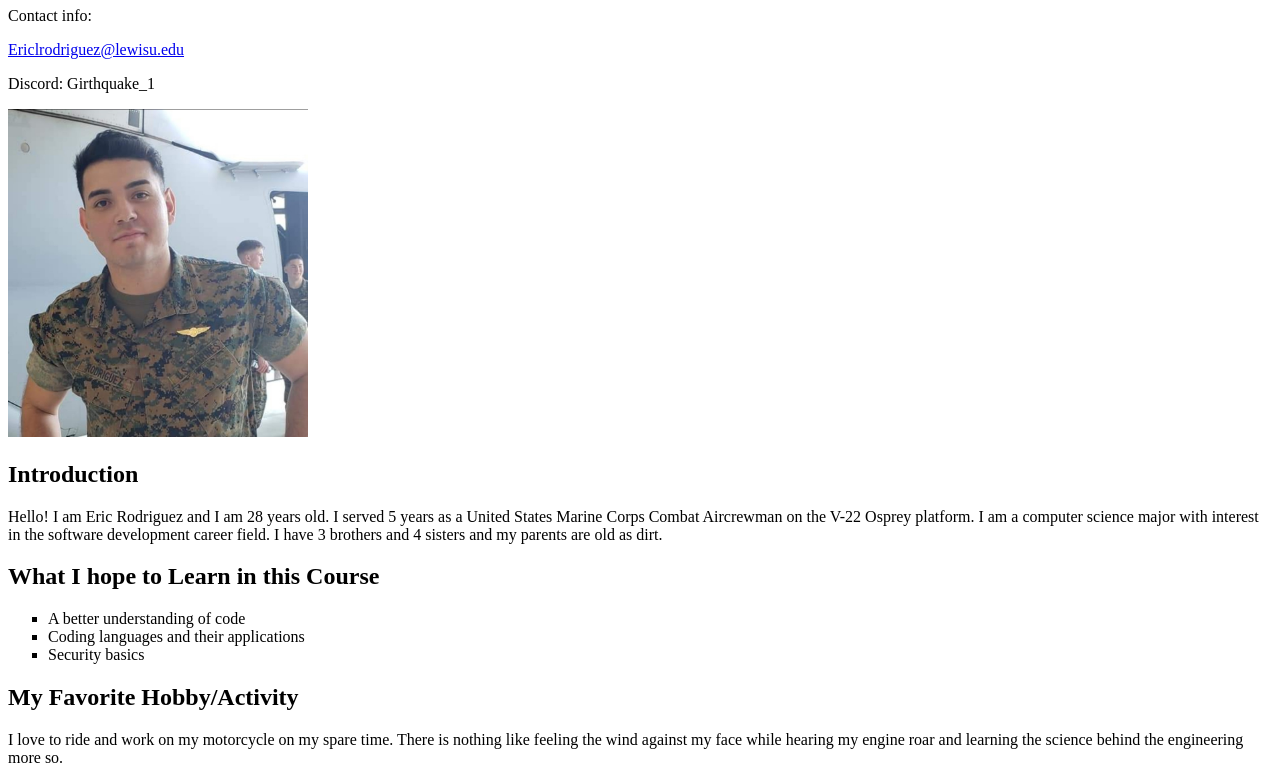
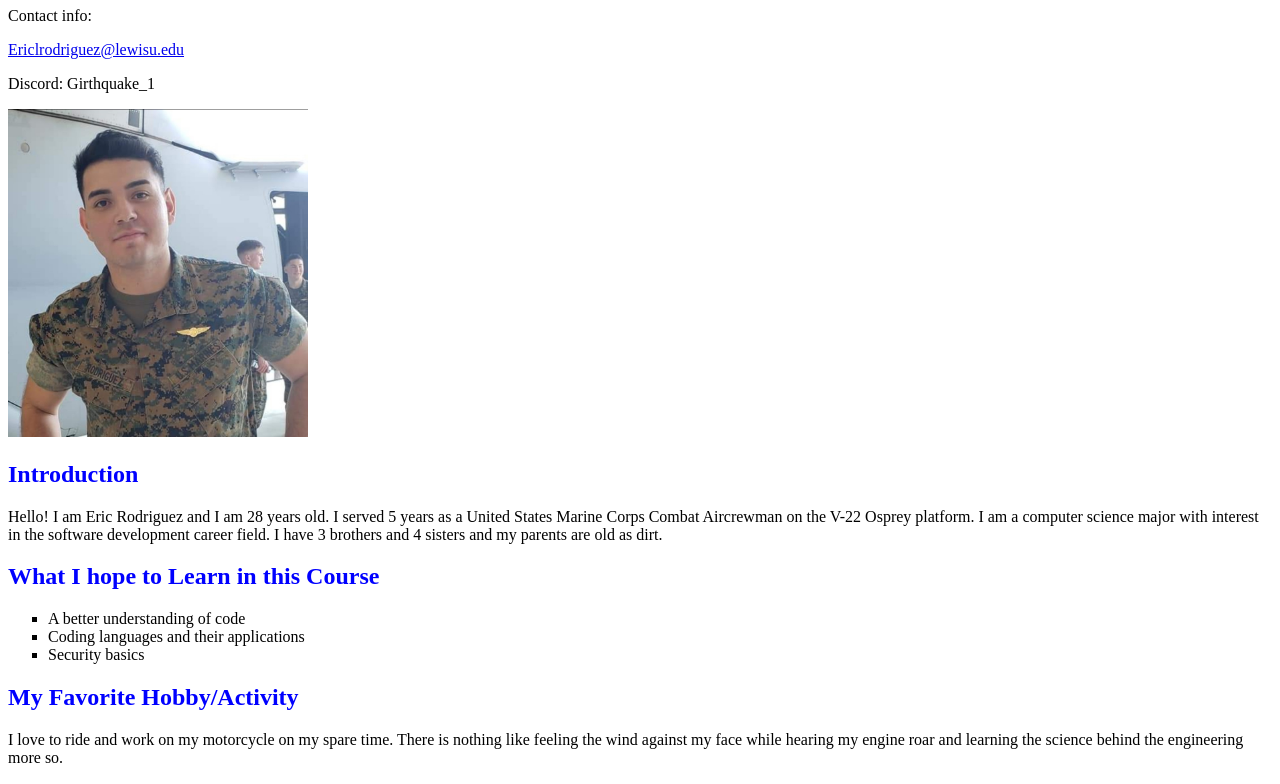
Before and after one commit to Ericlrodriguez/Ericlrodriguez.github.io, a plain HTML site: page me.html in a window 1280 px wide. Shown: the part 73-857 px from the top of the page. Drawn offline with Linux system fonts and the light colour scheme.

Commit message:
Update me.html

```diff
--- a/me.html
+++ b/me.html
@@ -4,7 +4,7 @@
 <head>
     <meta charset="UTF-8">
     <title>Getting to know eachother</title>
-    <link rel="stylesheet" href="Getting-to-know-eachother.css">
+    <link rel="stylesheet" href="me.css">
 </head>
 <body>
     <h1>Eric Rodriguez</h1>
```
